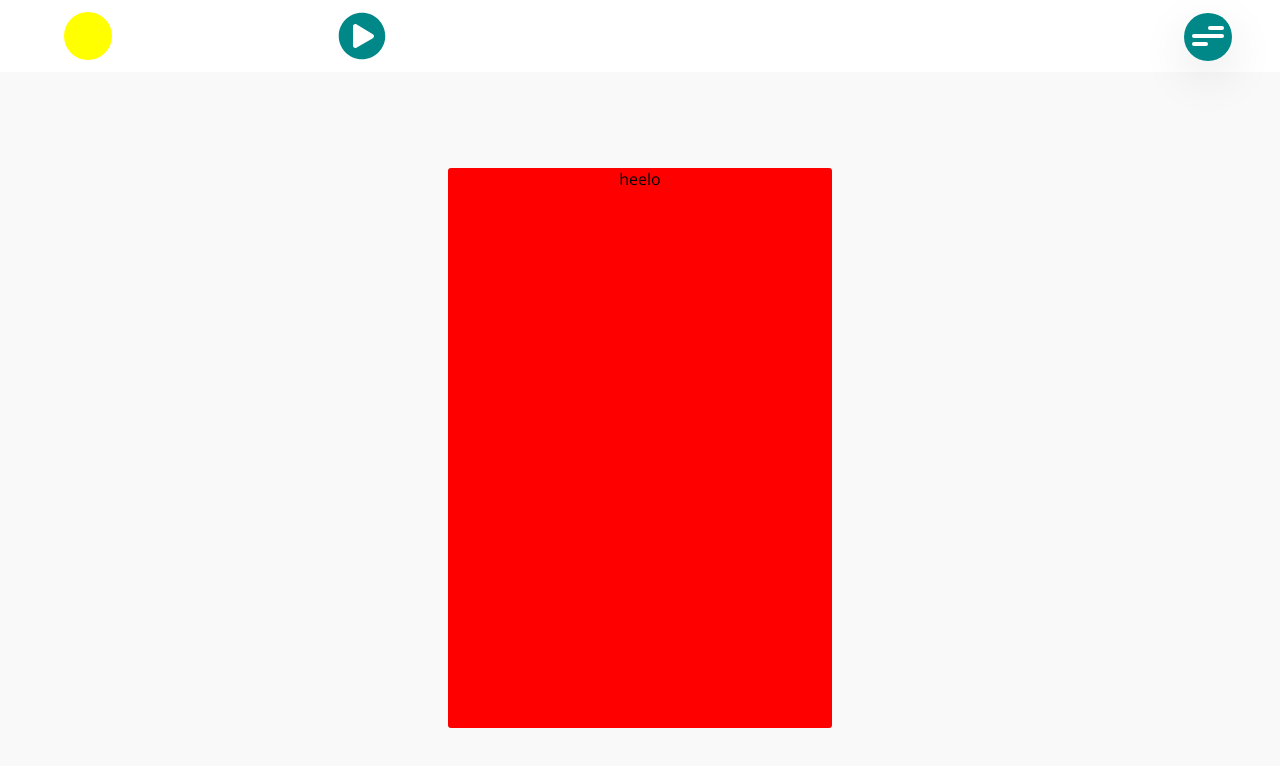
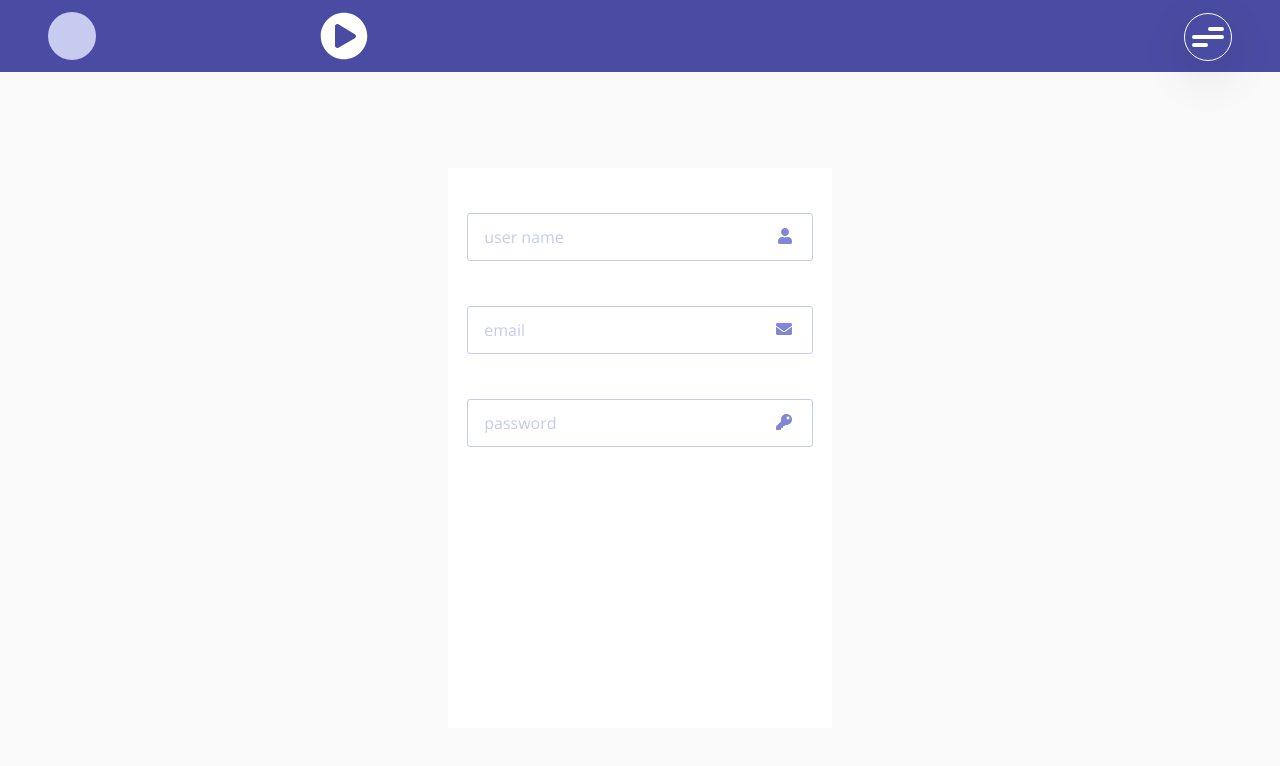
Before and after one commit to penkong/r-colors-2, a React (Create React App) app in the folder client/: page /sign in a window 1280 px wide. Shown: the top 766 px of the page. Built offline with nearby package versions, Linux system fonts and the light colour scheme.

Commit message:
make login more

```diff
--- /dev/null
+++ b/client/src/components/FormInput/FormInput.js
@@ -0,0 +1,16 @@
+// style
+import { GroupContainer, FormInputContainer, IconContainer } from './FormInput.style';
+//
+import React from 'react'
+
+const FormInput = ({label ,  children}) => {
+  return (
+    <GroupContainer>
+      <FormInputContainer placeholder={label}/>
+      <IconContainer>
+        {children}
+      </IconContainer>
+    </GroupContainer>
+  );
+}
+export default FormInput;
--- /dev/null
+++ b/client/src/components/FormInput/FormInput.style.js
@@ -0,0 +1,42 @@
+import styled from 'styled-components';
+import { lightColor } from '../../styled/styled-comps/constants';
+
+
+export const GroupContainer = styled.div `
+  position: relative;
+  margin: 45px 0;
+  input[type='password'] {
+    letter-spacing: 0.3em;
+  }
+`;
+
+export const FormInputContainer = styled.input `
+  background: none;
+  background-color: white;
+  font-size: 1rem;
+  padding: 0.75rem 1rem;
+  display: block;
+  width: 90%;
+  border: 0.7px solid ${lightColor};
+  border-radius: 3px;
+  margin: 1.5rem auto;
+  position: relative;
+  &:focus {
+    outline: none;
+  }
+  ::placeholder,
+  ::-webkit-input-placeholder {
+    margin-left: 1.5rem;
+    color: ${lightColor};
+  }
+  :-ms-input-placeholder {
+    margin-left: 1.5rem;
+    color: ${lightColor};
+  }
+`;
+
+export const IconContainer = styled.div`
+  position: absolute;
+  top: 0.75rem;
+  right: 2.5rem;
+`;
--- a/client/src/components/HeadRow/HeadRow.style.js
+++ /dev/null
@@ -1,61 +0,0 @@
-import styled from 'styled-components';
-import { flexRow, flexCol, centerOf } from '../../styled/styled-comps/mixin';
-
-
-export const ButtonContainer = styled.div`
-  width: 90%;
-  ${flexRow}
-  margin: 0 auto;
-`;
-
-
-export const HeadText = styled.div `
-  &:first-child {
-    font-size: 1rem;
-    color: black;
-  }
-  ${flexCol}
-  font-size: 0.6rem;
-  color: grey;
-`;
-
-export const Button = styled.button`
-  width: 9rem;
-  height: 2rem;
-  padding: 1rem;
-  background-color: orange;
-  border: none;
-  border-radius: 3px;
-  margin-bottom: 2rem;
-  margin-top: 2rem;
-  margin-left: auto;
-  margin-right: 2rem;
-  @media screen and (min-width: 500px){
-    margin-right: 6rem;
-  }
-  @media screen and (min-width: 700px){
-    margin-right: 10rem;
-    width: 12rem;
-    height: 3rem;
-    margin-bottom: 1rem;
-  }
-  position: relative;
-  transition: all 0.4s ease-in-out;
-  -webkit-box-shadow: 0px 4px 4px 1px rgba(122,121,122,0.16);
-  -moz-box-shadow: 0px 4px 4px 1px rgba(122,121,122,0.16);
-  box-shadow: 0px 4px 4px 1px rgba(122,121,122,0.16);
-  span {
-    ${centerOf}
-    color: white;
-    font-size: 1rem;
-  }
-  :hover {
-    transform: scale(1.02);
-    background-color: orange;
-  }
-  :active {
-    background-color: orange;
-    transform: scale(0.98);
-  }
-
-`;
--- a/client/src/components/Sign/Sign.js
+++ b/client/src/components/Sign/Sign.js
@@ -1,13 +1,36 @@
 // style
 import { CardSign } from './Sign.style';
-
+import { FontAwesomeIcon } from '@fortawesome/react-fontawesome';
+import { faUser, faEnvelope, faKey } from '@fortawesome/free-solid-svg-icons';
+//
 import React, { Component } from 'react';
+import FormInput from '../FormInput/FormInput';
 
 class Sign extends Component {
   render() {
     return (
       <CardSign>
-        heelo
+        <FormInput label='user name'>
+          <FontAwesomeIcon
+          icon={faUser}
+          size="1x"
+          style={{ color: '#8186d5',  cursor: 'pointer'}}
+        />
+        </FormInput>
+        <FormInput label='email'>
+          <FontAwesomeIcon
+          icon={faEnvelope}
+          size="1x"
+          style={{ color: '#8186d5',  cursor: 'pointer'}}
+        />
+        </FormInput>
+        <FormInput label='password'>
+          <FontAwesomeIcon
+          icon={faKey}
+          size="1x"
+          style={{ color: '#8186d5',  cursor: 'pointer'}}
+        />
+        </FormInput>
       </CardSign>
     );
   }
--- a/client/src/components/Sign/Sign.style.js
+++ b/client/src/components/Sign/Sign.style.js
@@ -1,13 +1,14 @@
-import styled from 'styled-components'
+import styled from 'styled-components';
 import { centerOf } from '../../styled/styled-comps/mixin';
 
 export const CardSign = styled.div`
   ${centerOf};
   width: 90%;
   height: 70vh;
-  background-color: red;
+  background-color: white;
   border: none;
   border-radius: 3px;
+  margin-top: 1rem;
   @media screen and (min-width: 575px){
     width: 60%;
     margin-top: 3rem;
--- a/client/src/components/layouts/Header/Header.js
+++ b/client/src/components/layouts/Header/Header.js
@@ -1,7 +1,9 @@
-import React, { Component } from 'react';
+// style
 import { FontAwesomeIcon } from "@fortawesome/react-fontawesome";
 import { faPlayCircle } from '@fortawesome/free-solid-svg-icons';
+import {  darkMainColor } from '../../../styled/styled-comps/constants';
 //
+import React, { Component } from 'react';
 import Hamburger from './../../Hamburger/Hamburger';
 import { HeaderContainer, LogoHeader } from './Header.style';
 //
@@ -18,7 +20,7 @@ class Header extends Component {
           <FontAwesomeIcon
             icon={faPlayCircle}
             size="3x"
-            style={{ color: 'rgb(0, 136, 136)', marginRight: '1.5rem', cursor: 'pointer'}}
+            style={{ color: 'white', marginRight: '1rem', cursor: 'pointer'}}
           />
         </div>
         <Hamburger/>
--- a/client/src/components/layouts/Header/Header.style.js
+++ b/client/src/components/layouts/Header/Header.style.js
@@ -1,13 +1,20 @@
-import styled , { css } from 'styled-components';
-import responsive from '../../../styled/styled-comps/responsive';
+import styled  from 'styled-components';
 import { flexRow } from '../../../styled/styled-comps/mixin';
+import { darkMainColor, lightColor } from '../../../styled/styled-comps/constants';
+
 
 export const LogoHeader = styled.div`
   height: 3rem;
   width : 3rem;
   border-radius: 50%;
-  background-color: yellow;
-
+  background-color: ${lightColor};
+  margin-left: 1rem;
+  @media screen and (min-width: 500px){
+    margin-left: 2rem;
+  }
+  @media screen and (min-width: 900px){
+    margin-left: 3rem;
+  }
 `;
 
 export const HeaderContainer = styled.div`
@@ -15,8 +22,8 @@ export const HeaderContainer = styled.div`
   justify-content: space-between;
   margin: 0 auto;
   height: 4.5rem;
-  width: 90vw;
-  /* background-color: red; */
+  width: 100vw;
+  background-color: ${ darkMainColor };
   .left {
     ${flexRow}
     width: 60%;
--- a/client/src/pages/LandingPage/LandingPage.style.js
+++ b/client/src/pages/LandingPage/LandingPage.style.js
@@ -1,5 +1,14 @@
 import styled from 'styled-components';
-import { centerOf } from '../../styled/styled-comps/mixin';
+import {
+  centerOf,
+  flexRow,
+  flexCol
+} from '../../styled/styled-comps/mixin';
+import {
+  orangeButton,
+  hoverButton,
+  lightColor
+} from '../../styled/styled-comps/constants';
 
 export const LandingPageContainer = styled.div `
   min-height: calc(100vh - 4.5rem);
@@ -16,7 +25,7 @@ export const LandingPageContainer = styled.div `
 export const TextBoxContainer = styled.div`
   width: 90%;
   height: 4rem;
-  background-color: yellow;
+  background-color: ${ lightColor };
   margin: 0.5rem auto 0rem;
   border: none;
   border-radius: 4px;
@@ -28,7 +37,7 @@ export const BigButton = styled.button `
   cursor: pointer;
   margin: 0.5rem auto;
   border: none;
-  background-color: orange;
+  background-color: ${orangeButton};
   color: white;
   font-weight: 700;
   height: 3rem;
@@ -40,6 +49,7 @@ export const BigButton = styled.button `
   box-shadow: 0px 4px 4px 1px rgba(122,121,122,0.26);
   :hover {
     transform: scale(1.02);
+    background-color: ${hoverButton};
   }
   :active {
     transform: scale(0.98);
@@ -47,3 +57,61 @@ export const BigButton = styled.button `
   color: white;
   font-size: 1rem;
 `;
+
+export const ButtonContainer = styled.div `
+  width: 90%;
+  ${flexRow}
+  margin: 0 auto;
+`;
+
+export const HeadText = styled.div `
+  &:first-child {
+    font-size: 1rem;
+    color: black;
+  }
+  ${flexCol}
+  font-size: 0.6rem;
+  color: grey;
+`;
+
+export const Button = styled.button `
+  width: 9rem;
+  height: 2rem;
+  padding: 1rem;
+  background-color: ${orangeButton};
+  border: none;
+  border-radius: 3px;
+  margin-bottom: 2rem;
+  margin-top: 2rem;
+  margin-left: auto;
+  margin-right: 1.8rem;
+  cursor: pointer;
+  @media screen and (min-width: 500px){
+    margin-right: 6rem;
+  }
+  @media screen and (min-width: 700px){
+    margin-right: 10rem;
+    width: 12rem;
+    height: 3rem;
+    margin-bottom: 1rem;
+  }
+  position: relative;
+  transition: all 0.4s ease-in-out;
+  -webkit-box-shadow: 0px 4px 4px 1px rgba(122,121,122,0.16);
+  -moz-box-shadow: 0px 4px 4px 1px rgba(122,121,122,0.16);
+  box-shadow: 0px 4px 4px 1px rgba(122,121,122,0.16);
+  span {
+    ${centerOf}
+    color: white;
+    font-size: 1rem;
+  }
+  :hover {
+    transform: scale(1.02);
+    background-color: ${hoverButton};
+  }
+  :active {
+    background-color: orange;
+    transform: scale(0.98);
+  }
+
+`;
--- a/client/src/styled/scss/components/Hamburger.scss
+++ b/client/src/styled/scss/components/Hamburger.scss
@@ -1,12 +1,17 @@
+$darkMainColor: '#494ca2';
+$mainColor: '#8186d5';
+$lightColor: '#c6cbef';
+
+
 .navigation {
     &__checkbox {
         display: none;
     }
     @media screen and (min-width: 991px){
-      margin-right: 5rem;
+        margin-right: 5rem;
     }
     &__button {
-        background-color: rgb(0, 136, 136);
+        background-color: #494ca2;
         margin-right: 0.7rem;
         @media screen and (min-width: 991px){
             margin-right: 2rem;
@@ -17,6 +22,7 @@
         top: 0.8rem;
         right: 1rem;
         border-radius: 50%;
+        border: 1px solid white;
         z-index: 2000;
         box-shadow: 0 1rem 3rem rgba(black, .1);
         text-align: center;
@@ -34,7 +40,7 @@
         position: fixed;
         top: 0.9rem;
         right: 1.05rem;
-        background-image: radial-gradient(rgb(0, 136, 136), rgb(3, 129, 91));
+        background-image: radial-gradient(#494ca2, #494ca2);
         z-index: 1000;
         transition: transform .8s cubic-bezier(0.86, 0, 0.07, 1);
         //transform: scale(80);
--- /dev/null
+++ b/client/src/styled/styled-comps/constants.js
@@ -0,0 +1,5 @@
+export const darkMainColor = '#494ca2';
+export const mainColor = '#8186d5';
+export const lightColor = '#c6cbef';
+export const orangeButton = '#d35656';
+export const hoverButton = '#c93838';
```
Also changed, not shown: client/src/pages/LandingPage/LandingPage.js (+8 -2 lines).
